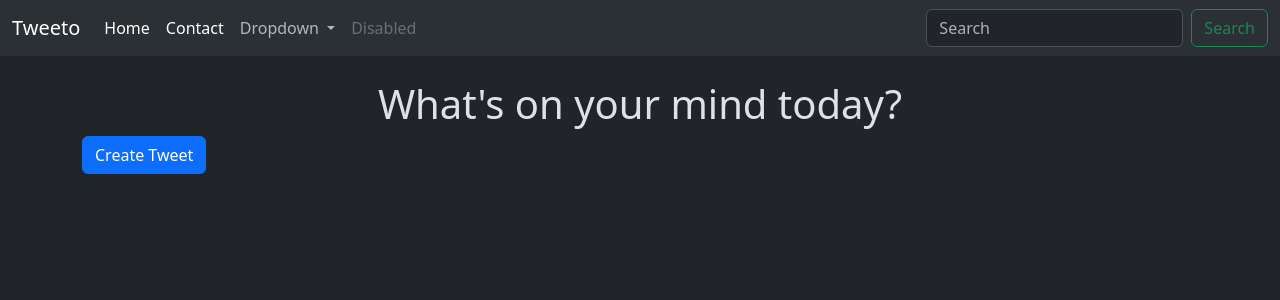
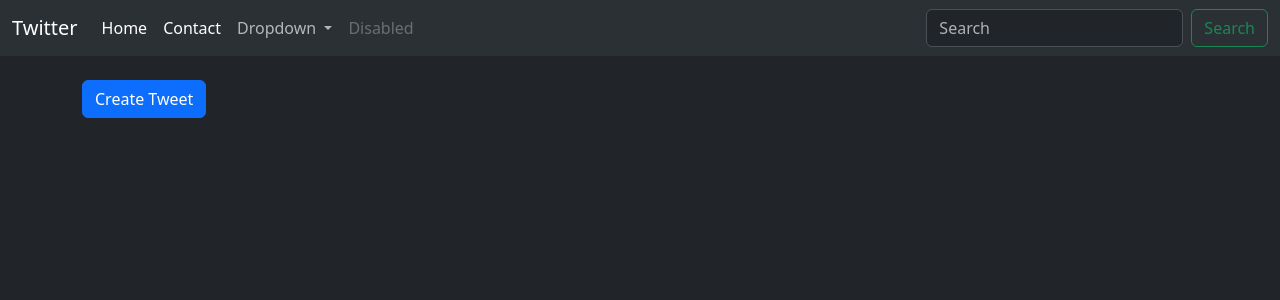
Before and after one commit to AhmadHussainRandhawa/Twitto, a Django app: template tweet/templates/tweetList.html in a window 1280 px wide. Shown: the top 300 px of the page. Run offline with Django 5.2, Linux system fonts and the light colour scheme; the template is opened without the code that fills it, so the values that code supplies are empty.

Commit message:
update the title name from tweeto to twitter

```diff
--- a/TweetWebsite/urls.py
+++ b/TweetWebsite/urls.py
@@ -2,11 +2,17 @@ from django.contrib import admin
 from django.urls import path, include
 from django.conf import settings
 from django.conf.urls.static import static
+from django.contrib.auth import views as auth_views
+from django.views.generic.base import RedirectView
 
 urlpatterns = [
+    path('', RedirectView.as_view(url='/twitter/', permanent=False), name='home'),  # Redirect root to /twitter/
     path('__reload__/', include('django_browser_reload.urls')),
     path('admin/', admin.site.urls),
-    path('tweeto/', include('tweet.urls'))
+    path('twitter/', include('tweet.urls')),
+    path('accounts/login', auth_views.LoginView.as_view(), name='login'),
+    path('accounts/logout', auth_views.LogoutView.as_view(), name='logout')
+
 ]
 if settings.DEBUG:
     urlpatterns += static(settings.STATIC_URL, document_root=settings.STATIC_ROOT)
--- a/templates/layout.html
+++ b/templates/layout.html
@@ -10,7 +10,7 @@
 <body>
     <nav class="navbar navbar-expand-lg bg-body-tertiary">
         <div class="container-fluid">
-          <a class="navbar-brand" href="#">Tweeto</a>
+          <a class="navbar-brand" href="#">Twitter</a>
           <button class="navbar-toggler" type="button" data-bs-toggle="collapse" data-bs-target="#navbarSupportedContent" aria-controls="navbarSupportedContent" aria-expanded="false" aria-label="Toggle navigation">
             <span class="navbar-toggler-icon"></span>
           </button>
--- a/tweet/templates/tweetList.html
+++ b/tweet/templates/tweetList.html
@@ -1,9 +1,8 @@
 {% extends "layout.html" %}
-{% block title %}Tweeto{% endblock %}
+{% block title %}Twitter{% endblock %}
 
 {% block content %}
-<h1 class='text-center mt-4'>{{user.username|capfirst}} What's on your mind today?</h1>
-<a class='btn btn-primary mb-3' href="{% url 'tweetCreate' %}">Create Tweet</a>
+<a class='btn btn-primary mt-4 mb-5' href="{% url 'tweetCreate' %}">Create Tweet</a>
 
 <div class='container row g-3'>
 
--- a/tweet/urls.py
+++ b/tweet/urls.py
@@ -1,6 +1,5 @@
 from django.urls import path
 from . import views
-from django.contrib.auth import views as auth_views
 
 urlpatterns = [
     path('', views.tweetList, name='tweetList'),
@@ -8,6 +7,4 @@ urlpatterns = [
     path('<int:tweet_id>/edit/', views.tweetEdit, name='tweetEdit'),
     path('<int:tweet_id>/delete/', views.tweetDelete, name='tweetDelete'),
     path('contact/', views.contact, name='contact'),
-    path('accounts/login', auth_views.LoginView.as_view(), name='login'),
-    path('accounts/logout', auth_views.LogoutView.as_view(), name='logout')
 ]
--- a/tweet/views.py
+++ b/tweet/views.py
@@ -25,7 +25,7 @@ def tweetCreate(request):
             messages.success(request, "✅ Tweet Created Successfully!")
             return redirect('tweetList')
     else:
-        form = TweetForm()
+        form = TweetForm()  # Empty form for GET request.
 
     return render(request, 'tweetForm.html', {'form': form})
 
```
